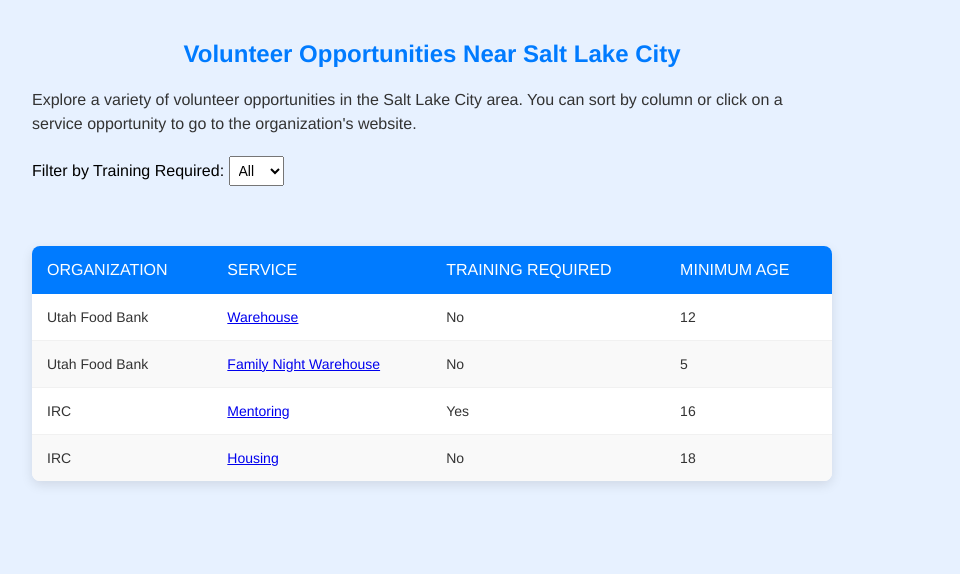
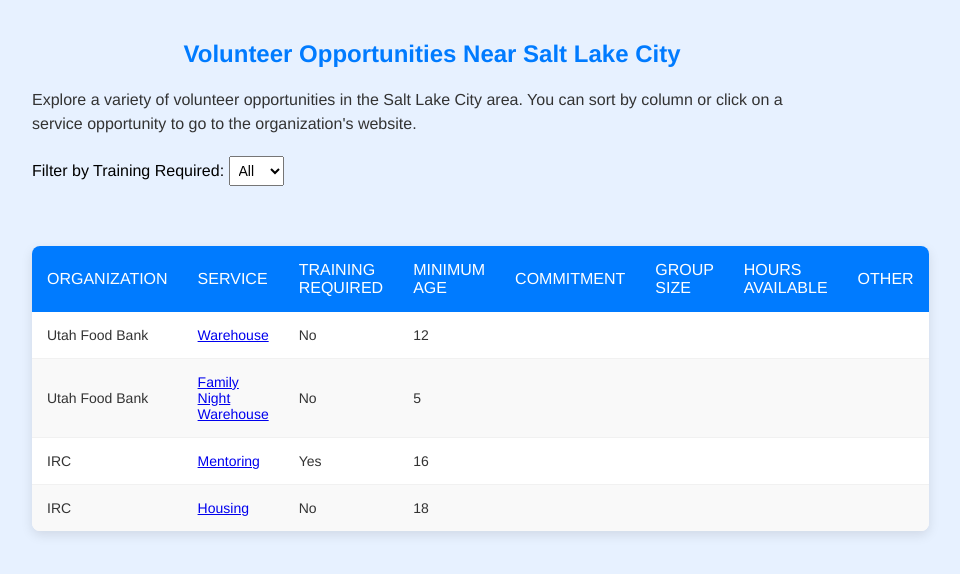
Before and after one commit to eringong/volunteer, a React (Create React App) app: page / in a window 1280 px wide. Shown: the top 574 px of the page, without its empty margins (208-1168 px from the left). Built offline with nearby package versions, Linux system fonts and the light colour scheme.

Commit message:
add columns

```diff
--- a/src/Table.js
+++ b/src/Table.js
@@ -68,6 +68,11 @@
             <th onClick={() => handleSort('Service')}>Service</th>
             <th onClick={() => handleSort('Training required')}>Training Required</th>
             <th onClick={() => handleSort('Minimum age')}>Minimum Age</th>
+            {/* New columns added to the header */}
+            <th onClick={() => handleSort('Commitment')}>Commitment</th>
+            <th onClick={() => handleSort('Group size')}>Group Size</th>
+            <th onClick={() => handleSort('Hours available')}>Hours Available</th>
+            <th onClick={() => handleSort('Other')}>Other</th>
           </tr>
         </thead>
         <tbody>
@@ -81,6 +86,11 @@
               </td>
               <td>{item['Training required']}</td>
               <td>{item['Minimum age']}</td>
+              {/* New columns displayed in the body */}
+              <td>{item.Commitment}</td>
+              <td>{item['Group size']}</td>
+              <td>{item['Hours available']}</td>
+              <td>{item.Other}</td>
             </tr>
           ))}
         </tbody>
```
